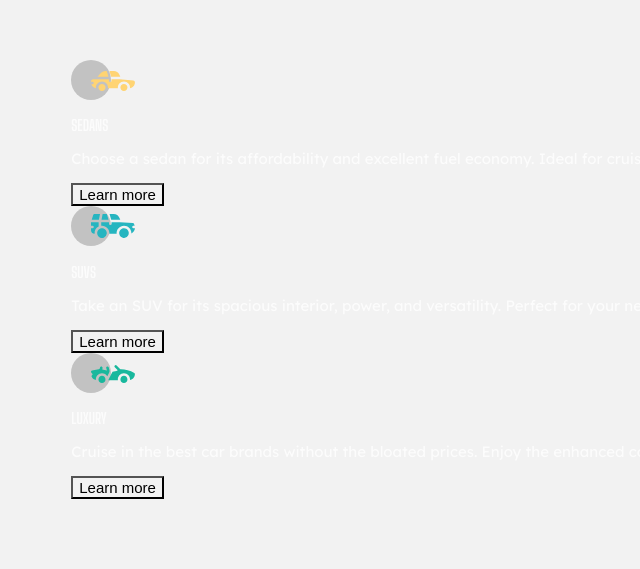
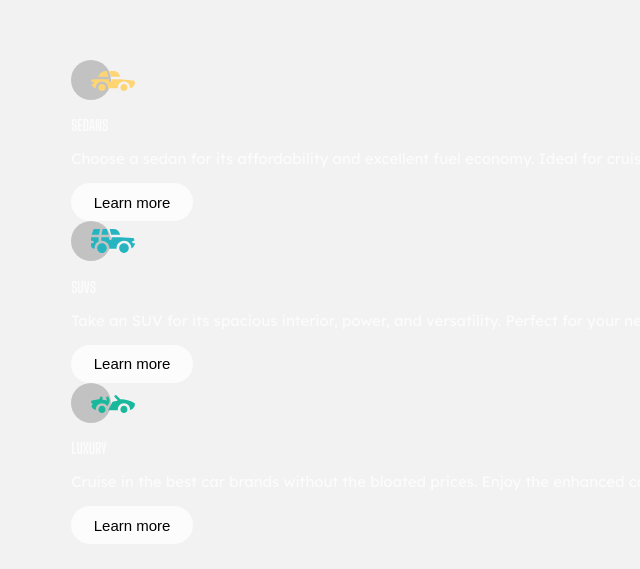
Before and after one commit to macrespo42/3column-preview-card-component, a website: page public/index.html in a window 1280 px wide. Shown: the part 193-762 px from the top of the page, without its empty margins (0-640 px from the left). Drawn offline with Linux system fonts and the light colour scheme.

Commit message:
primary button general style

```diff
--- a/public/index.html
+++ b/public/index.html
@@ -19,24 +19,24 @@
 </head>
 <body>
   <div class="container">
-    <div class="card">
+    <div class="card sedans">
       <img src="./images/icon-sedans.svg" alt="sedans icon">
       <h2>SEDANS</h2>
       <p class="card__description">
         Choose a sedan for its affordability and excellent fuel economy. Ideal for cruising in the city or on your next road trip.
       </p>
-      <button>Learn more</button>
+      <button class="card__primary-button">Learn more</button>
     </div>
-    <div class="card">
+    <div class="card suv">
       <img src="./images/icon-suvs.svg" alt="suvs icon">
       <h2>SUVS</h2>
       <p class="card__description">
           Take an SUV for its spacious interior, power, and versatility. Perfect for your next family vacation
           and off-road adventures.
       </p>
-      <button>Learn more</button>
+      <button class="card__primary-button">Learn more</button>
     </div>
-    <div class="card">
+    <div class="card luxury">
       <img src="./images/icon-luxury.svg" alt="luxury icon">
       <h2>LUXURY</h2>
       <p class="card__description">
@@ -44,7 +44,7 @@
           rental and arrive in style.
       </p>
     </div>
-    <button>Learn more</button>
+    <button class="card__primary-button" >Learn more</button>
   </div>
 </body>
 </html>
--- a/sass/composants/button.scss
+++ b/sass/composants/button.scss
@@ -0,0 +1,11 @@
+@import "../utils/variables";
+
+.card__primary-button {
+	border-radius: 42px;
+	padding: .7rem 1.5rem;
+	border: none;
+	background-color: map-get($text-colours, paragraphs);
+	&:hover {
+		cursor: pointer;
+	}
+}
--- a/sass/main.scss
+++ b/sass/main.scss
@@ -1,2 +1,3 @@
 @import "./utils/variables";
 @import "./base/base";
+@import "./composants/button";
```
Also changed, not shown: public/css/style.css, 1 other file.
